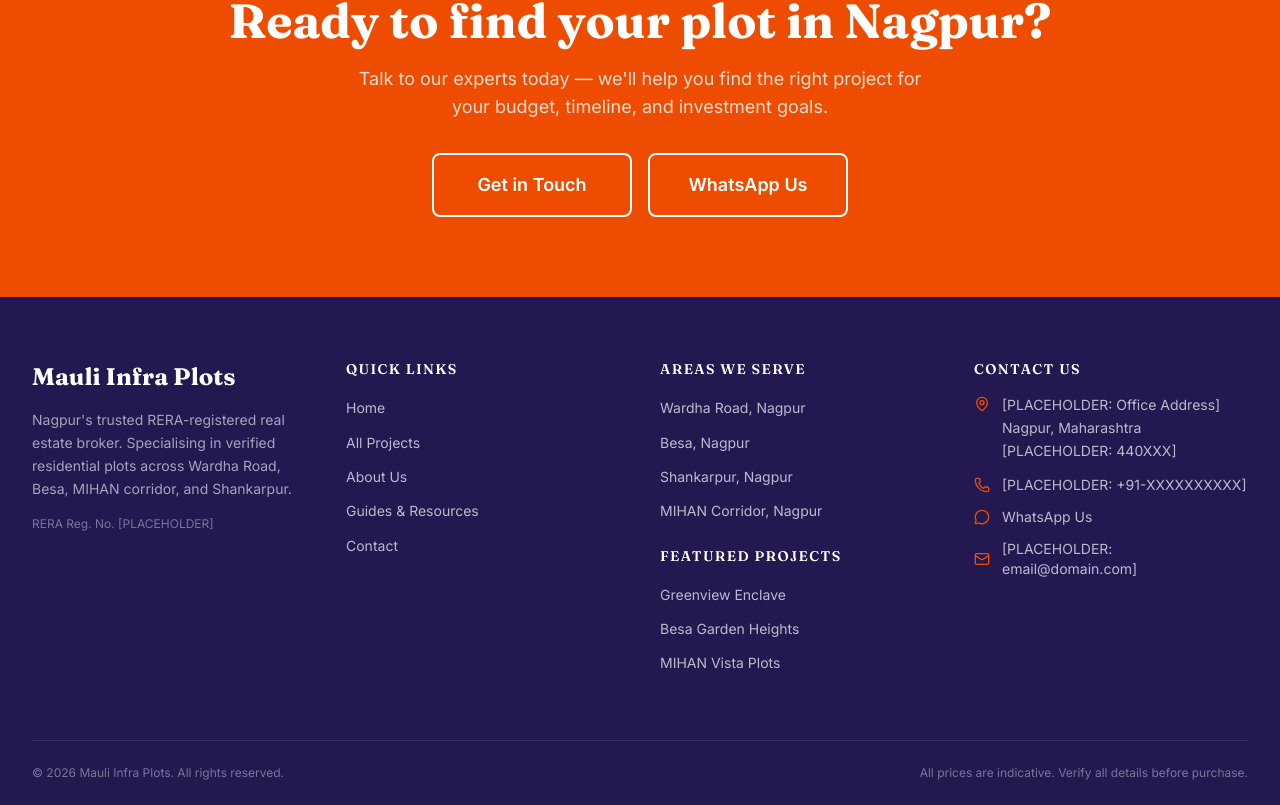
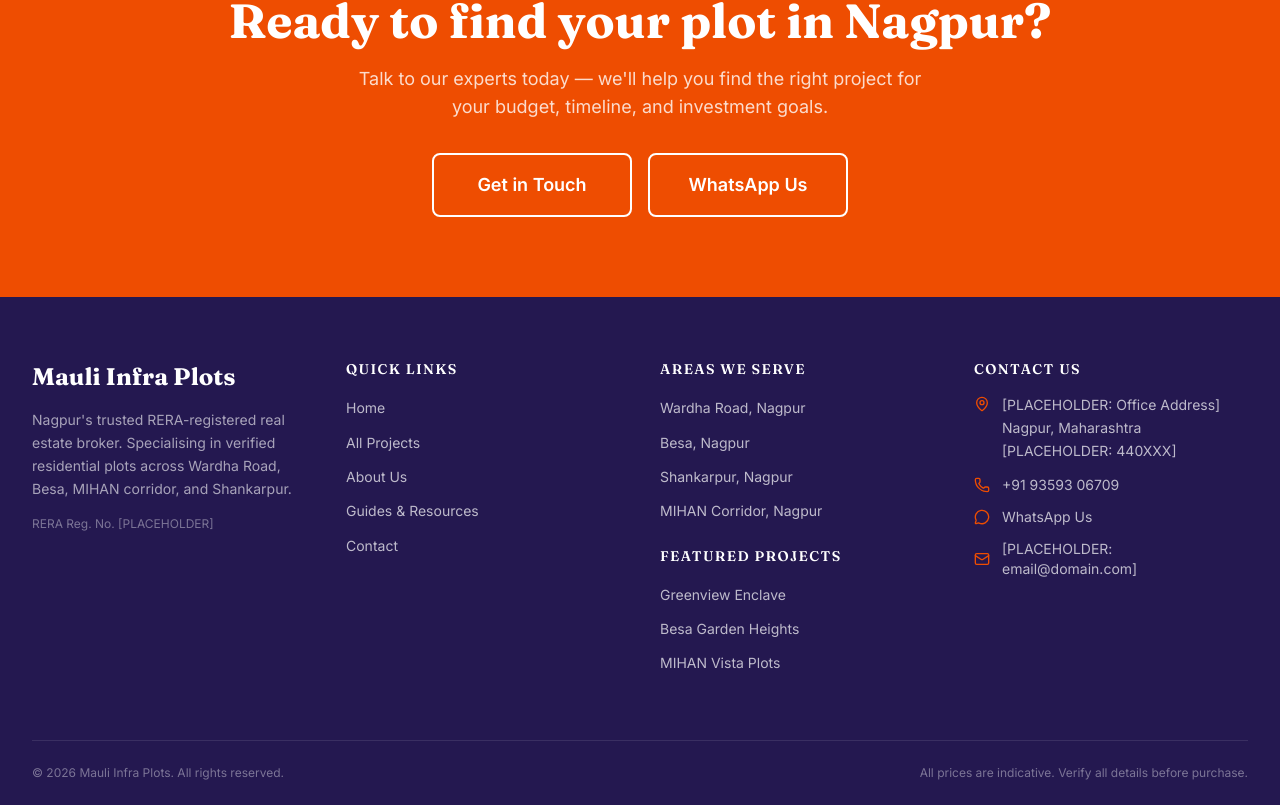
Before and after one commit to ZidaanNawab/Real-estate, a Next.js app: page / in a window 1280 px wide. Shown: the part 3828-4633 px from the top of the page. Built offline with nearby package versions, Linux system fonts and the light colour scheme; no server answers.

Commit message:
updated website

```diff
--- a/app/contact/page.tsx
+++ b/app/contact/page.tsx
@@ -68,10 +68,10 @@ export default function ContactPage() {
                     <div>
                       <p className="font-semibold text-charcoal mb-1">Phone</p>
                       <a
-                        href="tel:[PLACEHOLDER]"
+                        href="tel:+919359306709"
                         className="text-orange font-semibold text-lg hover:text-orange/80 transition-colors"
                       >
-                        [PLACEHOLDER: +91-XXXXXXXXXX]
+                        +91 93593 06709
                       </a>
                       <p className="text-charcoal/50 text-xs mt-0.5">Mon–Sat, 9am–7pm</p>
                     </div>
@@ -84,7 +84,7 @@ export default function ContactPage() {
                     <div>
                       <p className="font-semibold text-charcoal mb-1">WhatsApp</p>
                       <a
-                        href="https://wa.me/91XXXXXXXXXX?text=Hi%2C%20I%20am%20looking%20for%20residential%20plots%20in%20Nagpur"
+                        href="https://wa.me/919359306709?text=Hi%2C%20I%20am%20looking%20for%20residential%20plots%20in%20Nagpur"
                         target="_blank"
                         rel="noopener noreferrer"
                         className="inline-flex items-center gap-2 bg-green-500 text-white font-semibold px-4 py-2 rounded-lg hover:bg-green-600 transition-colors text-sm"
--- a/app/page.tsx
+++ b/app/page.tsx
@@ -75,7 +75,7 @@ export default function HomePage() {
                 <ArrowRight size={18} className="ml-2" />
               </Button>
             </Link>
-            <a href="tel:[PLACEHOLDER]" className="group">
+            <a href="tel:+919359306709" className="group">
               <Button variant="secondary" size="lg" className="border-white text-white hover:bg-white hover:text-navy min-w-[200px]">
                 <Phone size={18} className="mr-2" />
                 Call Us Now
@@ -313,7 +313,7 @@ export default function HomePage() {
                 </Button>
               </Link>
               <a
-                href="https://wa.me/91XXXXXXXXXX?text=Hi%2C%20I%20am%20looking%20for%20plots%20in%20Nagpur"
+                href="https://wa.me/919359306709?text=Hi%2C%20I%20am%20looking%20for%20plots%20in%20Nagpur"
                 target="_blank"
                 rel="noopener noreferrer"
               >
--- a/components/layout/Footer.tsx
+++ b/components/layout/Footer.tsx
@@ -104,16 +104,16 @@ export function Footer() {
               <div className="flex items-center gap-3">
                 <Phone size={16} className="text-orange shrink-0" />
                 <a
-                  href="tel:[PLACEHOLDER]"
+                  href="tel:+919359306709"
                   className="text-white/70 hover:text-orange transition-colors text-sm"
                 >
-                  [PLACEHOLDER: +91-XXXXXXXXXX]
+                  +91 93593 06709
                 </a>
               </div>
               <div className="flex items-center gap-3">
                 <MessageCircle size={16} className="text-orange shrink-0" />
                 <a
-                  href="https://wa.me/91XXXXXXXXXX?text=Hi%2C%20I%20am%20interested%20in%20plots%20in%20Nagpur"
+                  href="https://wa.me/919359306709?text=Hi%2C%20I%20am%20interested%20in%20plots%20in%20Nagpur"
                   target="_blank"
                   rel="noopener noreferrer"
                   className="text-white/70 hover:text-orange transition-colors text-sm"
@@ -147,7 +147,7 @@ export function Footer() {
 
       {/* WhatsApp floating button — mobile only */}
       <a
-        href="https://wa.me/91XXXXXXXXXX?text=Hi%2C%20I%20am%20interested%20in%20residential%20plots%20in%20Nagpur"
+        href="https://wa.me/919359306709?text=Hi%2C%20I%20am%20interested%20in%20residential%20plots%20in%20Nagpur"
         target="_blank"
         rel="noopener noreferrer"
         className="fixed bottom-6 right-4 z-40 flex items-center gap-2 bg-green-500 text-white rounded-full shadow-lg px-4 py-3 font-semibold text-sm hover:bg-green-600 transition-colors lg:hidden"
--- a/components/layout/Navbar.tsx
+++ b/components/layout/Navbar.tsx
@@ -178,10 +178,10 @@ export function Navbar() {
                   </Button>
                 </Link>
                 <a
-                  href="tel:[PLACEHOLDER]"
+                  href="tel:+919359306709"
                   className="flex items-center justify-center gap-2 text-white/80 hover:text-white transition-colors py-2"
                 >
-                  <span className="text-sm">[PLACEHOLDER: +91-XXXXXXXXXX]</span>
+                  <span className="text-sm">+91 93593 06709</span>
                 </a>
               </div>
 
--- a/lib/schema.ts
+++ b/lib/schema.ts
@@ -12,7 +12,7 @@ export function localBusinessSchema() {
     description:
       "RERA-registered real estate broker in Nagpur specialising in residential plots across Wardha Road, Besa, MIHAN corridor, and Shankarpur.",
     url: siteUrl,
-    telephone: "[PLACEHOLDER: +91-XXXXXXXXXX]",
+    telephone: "+91-93593-06709",
     email: "[PLACEHOLDER: contact@yourdomain.com]",
     address: {
       "@type": "PostalAddress",
```
